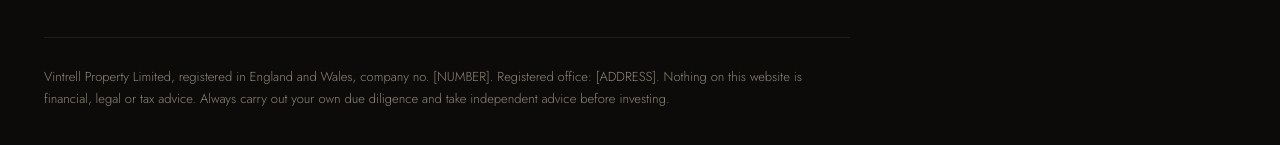
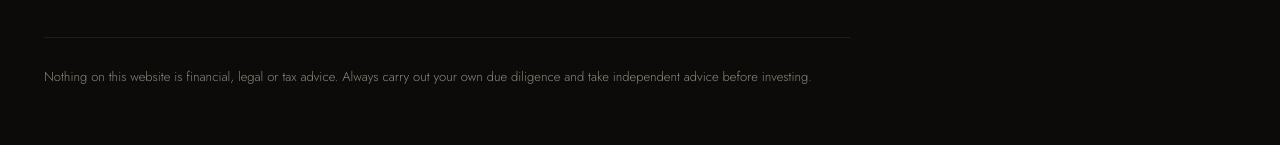
Before and after one commit to vintrellpropertiesltd-lang/vintrell-site, a plain HTML site: page index.html in a window 1280 px wide. Shown: the part 5425-5570 px from the top of the page. Drawn offline with nearby package versions, Linux system fonts and the light colour scheme.

Commit message:
Remove company details line from footer

```diff
--- a/index.html
+++ b/index.html
@@ -473,7 +473,7 @@ footer.site-foot{border-top:1px solid var(--gold-line);padding:32px 24px;text-al
 <div style="display: flex; flex-direction: column; gap: 6px"><span style="font-size: 12px; letter-spacing: 0.16em; text-transform: uppercase; color: #9F978A">Legal</span><a id="privacy" href="#privacy-notice" data-legal="legalPrivacy">Privacy notice</a><a href="#terms" data-legal="legalTerms">Terms of business</a></div>
 </div>
 </div>
-<p style="margin: 0; padding-top: 28px; border-top: 1px solid rgba(239,232,220,0.08); font-size: 13px; color: #8E877B; max-width: 62em">Vintrell Property Limited, registered in England and Wales, company no. [NUMBER]. Registered office: [ADDRESS]. Nothing on this website is financial, legal or tax advice. Always carry out your own due diligence and take independent advice before investing.</p>
+<p style="margin: 0; padding-top: 28px; border-top: 1px solid rgba(239,232,220,0.08); font-size: 13px; color: #8E877B; max-width: 62em">Nothing on this website is financial, legal or tax advice. Always carry out your own due diligence and take independent advice before investing.</p>
 </div>
 </footer>
 
```
